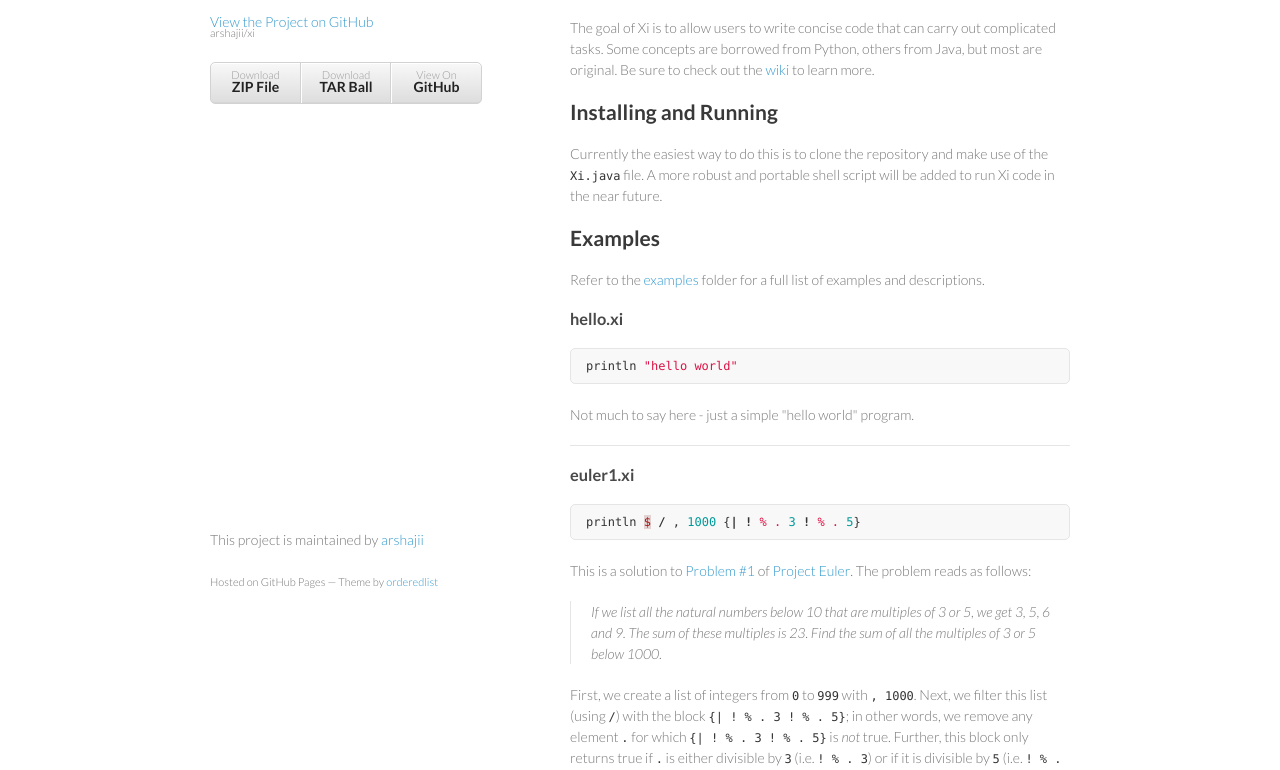
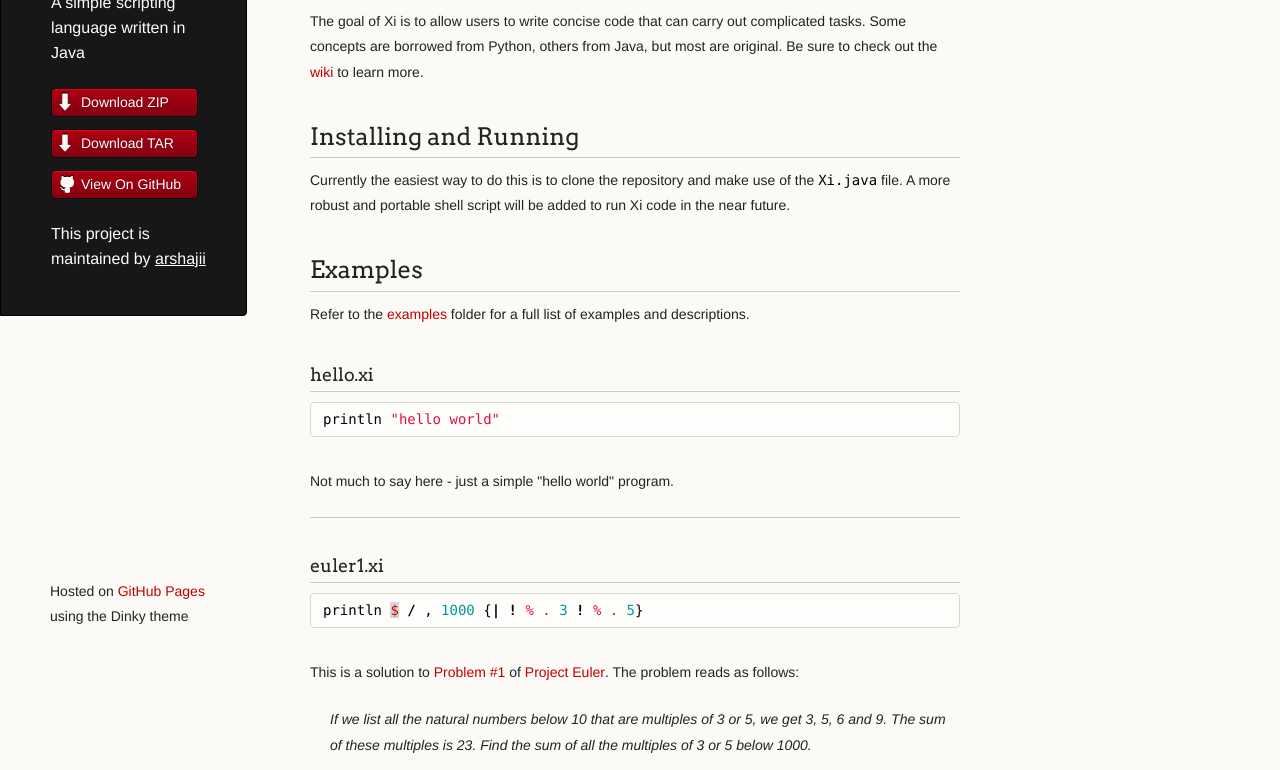
Before and after one commit to fofo13/xi, a plain HTML site: page index.html in a window 1280 px wide. Shown: the part 139-909 px from the top of the page. Drawn offline with Linux system fonts and the light colour scheme.

Commit message:
Create gh-pages branch via GitHub

```diff
--- a/index.html
+++ b/index.html
@@ -7,6 +7,7 @@
 
     <link rel="stylesheet" href="stylesheets/styles.css">
     <link rel="stylesheet" href="stylesheets/pygment_trac.css">
+    <script src="javascripts/scale.fix.js"></script>
     <meta name="viewport" content="width=device-width, initial-scale=1, user-scalable=no">
     <!--[if lt IE 9]>
     <script src="//html5shiv.googlecode.com/svn/trunk/html5.js"></script>
@@ -15,17 +16,18 @@
   <body>
     <div class="wrapper">
       <header>
-        <h1>Xi</h1>
-        <p>A simple scripting language written in Java</p>
+        <h1 class="header">Xi</h1>
+        <p class="header">A simple scripting language written in Java</p>
 
-        <p class="view"><a href="https://github.com/arshajii/xi">View the Project on GitHub <small>arshajii/xi</small></a></p>
+        <ul>
+          <li class="download"><a class="buttons" href="https://github.com/arshajii/xi/zipball/master">Download ZIP</a></li>
+          <li class="download"><a class="buttons" href="https://github.com/arshajii/xi/tarball/master">Download TAR</a></li>
+          <li><a class="buttons github" href="https://github.com/arshajii/xi">View On GitHub</a></li>
+        </ul>
+
+        <p class="header">This project is maintained by <a class="header name" href="https://github.com/arshajii">arshajii</a></p>
 
 
-        <ul>
-          <li><a href="https://github.com/arshajii/xi/zipball/master">Download <strong>ZIP File</strong></a></li>
-          <li><a href="https://github.com/arshajii/xi/tarball/master">Download <strong>TAR Ball</strong></a></li>
-          <li><a href="https://github.com/arshajii/xi">View On <strong>GitHub</strong></a></li>
-        </ul>
       </header>
       <section>
         <h1>Xi <sub><em>beta</em></sub>
@@ -156,11 +158,10 @@ To "shift up the sequence" we simply assign the old value of <code>a</code> to <
 <p>This content is released under the MIT License. See <a href="https://github.com/arshajii/xi/blob/master/LICENSE.txt"><code>LICENSE.txt</code></a> document for details.</p>
       </section>
       <footer>
-        <p>This project is maintained by <a href="https://github.com/arshajii">arshajii</a></p>
-        <p><small>Hosted on GitHub Pages &mdash; Theme by <a href="https://github.com/orderedlist">orderedlist</a></small></p>
+        <p><small>Hosted on <a href="https://pages.github.com">GitHub Pages</a> using the Dinky theme</small></p>
       </footer>
     </div>
-    <script src="javascripts/scale.fix.js"></script>
+    <!--[if !IE]><script>fixScale(document);</script><![endif]-->
 
   </body>
 </html>
--- a/stylesheets/styles.css
+++ b/stylesheets/styles.css
@@ -1,186 +1,328 @@
-@import url(https://fonts.googleapis.com/css?family=Lato:300italic,700italic,300,700);
+@import url(https://fonts.googleapis.com/css?family=Arvo:400,700,400italic);
+
+/* MeyerWeb Reset */
+
+html, body, div, span, applet, object, iframe,
+h1, h2, h3, h4, h5, h6, p, blockquote, pre,
+a, abbr, acronym, address, big, cite, code,
+del, dfn, em, img, ins, kbd, q, s, samp,
+small, strike, strong, sub, sup, tt, var,
+b, u, i, center,
+dl, dt, dd, ol, ul, li,
+fieldset, form, label, legend,
+table, caption, tbody, tfoot, thead, tr, th, td,
+article, aside, canvas, details, embed,
+figure, figcaption, footer, header, hgroup,
+menu, nav, output, ruby, section, summary,
+time, mark, audio, video {
+  margin: 0;
+  padding: 0;
+  border: 0;
+  font: inherit;
+  vertical-align: baseline;
+}
+
+
+/* Base text styles */
 
 body {
-  padding:50px;
-  font:14px/1.5 Lato, "Helvetica Neue", Helvetica, Arial, sans-serif;
-  color:#777;
-  font-weight:300;
+  padding:10px 50px 0 0;
+  font-family:"Helvetica Neue", Helvetica, Arial, sans-serif;
+	font-size: 14px;
+	color: #232323;
+	background-color: #FBFAF7;
+	margin: 0;
+	line-height: 1.8em;
+	-webkit-font-smoothing: antialiased;
+
 }
 
 h1, h2, h3, h4, h5, h6 {
-  color:#222;
-  margin:0 0 20px;
+  color:#232323;
+  margin:36px 0 10px;
 }
 
-p, ul, ol, table, pre, dl {
-  margin:0 0 20px;
+p, ul, ol, table, dl {
+  margin:0 0 22px;
 }
 
 h1, h2, h3 {
-  line-height:1.1;
+	font-family: Arvo, Monaco, serif;
+  line-height:1.3;
+	font-weight: normal;
+}
+
+h1,h2, h3 {
+	display: block;
+	border-bottom: 1px solid #ccc;
+	padding-bottom: 5px;
 }
 
 h1 {
-  font-size:28px;
+	font-size: 30px;
 }
 
 h2 {
-  color:#393939;
+	font-size: 24px;
 }
 
-h3, h4, h5, h6 {
-  color:#494949;
+h3 {
+	font-size: 18px;
+}
+
+h4, h5, h6 {
+	font-family: Arvo, Monaco, serif;
+	font-weight: 700;
 }
 
 a {
-  color:#39c;
-  font-weight:400;
+  color:#C30000;
+  font-weight:200;
   text-decoration:none;
 }
 
-a small {
-  font-size:11px;
-  color:#777;
-  margin-top:-0.6em;
-  display:block;
+a:hover {
+	text-decoration: underline;
 }
 
-.wrapper {
-  width:860px;
-  margin:0 auto;
+a small {
+	font-size: 12px;
+}
+
+em {
+	font-style: italic;
+}
+
+strong {
+  font-weight:700;
+}
+
+ul li {
+  list-style: inside;
+  padding-left: 25px;
+}
+
+ol li {
+  list-style: decimal inside;
+  padding-left: 20px;
 }
 
 blockquote {
-  border-left:1px solid #e5e5e5;
-  margin:0;
-  padding:0 0 0 20px;
-  font-style:italic;
+  margin: 0;
+  padding: 0 0 0 20px;
+  font-style: italic;
 }
 
+dl, dt, dd, dl p {
+	font-color: #444;
+}
+
+dl dt {
+  font-weight: bold;
+}
+
+dl dd {
+  padding-left: 20px;
+  font-style: italic;
+}
+
+dl p {
+  padding-left: 20px;
+  font-style: italic;
+}
+
+hr {
+  border:0;
+  background:#ccc;
+  height:1px;
+  margin:0 0 24px;
+}
+
+/* Images */
+
+img {
+  position: relative;
+  margin: 0 auto;
+  max-width: 650px;
+  padding: 5px;
+  margin: 10px 0 32px 0;
+  border: 1px solid #ccc;
+}
+
+
+/* Code blocks */
+
 code, pre {
-  font-family:Monaco, Bitstream Vera Sans Mono, Lucida Console, Terminal;
-  color:#333;
-  font-size:12px;
+	font-family: Monaco, "Bitstream Vera Sans Mono", "Lucida Console", Terminal, monospace;
+  color:#000;
+  font-size:14px;
 }
 
 pre {
-  padding:8px 15px;
-  background: #f8f8f8;
-  border-radius:5px;
-  border:1px solid #e5e5e5;
-  overflow-x: auto;
+	padding: 4px 12px;
+  background: #FDFEFB;
+  border-radius:4px;
+  border:1px solid #D7D8C8;
+  overflow: auto;
+  overflow-y: hidden;
+	margin-bottom: 32px;
+}
+
+
+/* Tables */
+
+table {
+  width:100%;
 }
 
 table {
-  width:100%;
-  border-collapse:collapse;
+  border: 1px solid #ccc;
+  margin-bottom: 32px;
+  text-align: left;
+ }
+
+th {
+  font-family: 'Arvo', Helvetica, Arial, sans-serif;
+	font-size: 18px;
+	font-weight: normal;
+  padding: 10px;
+  background: #232323;
+  color: #FDFEFB;
+ }
+
+td {
+  padding: 10px;
+	background: #ccc;
+ }
+
+
+/* Wrapper */
+.wrapper {
+  width:960px;
 }
 
-th, td {
-  text-align:left;
-  padding:5px 10px;
-  border-bottom:1px solid #e5e5e5;
+
+/* Header */
+
+header {
+	background-color: #171717;
+	color: #FDFDFB;
+  width:170px;
+  float:left;
+  position:fixed;
+	border: 1px solid #000;
+	-webkit-border-top-right-radius: 4px;
+	-webkit-border-bottom-right-radius: 4px;
+	-moz-border-radius-topright: 4px;
+	-moz-border-radius-bottomright: 4px;
+	border-top-right-radius: 4px;
+	border-bottom-right-radius: 4px;
+	padding: 34px 25px 22px 50px;
+	margin: 30px 25px 0 0;
+	-webkit-font-smoothing: antialiased;
 }
 
-dt {
-  color:#444;
-  font-weight:700;
+p.header {
+	font-size: 16px;
 }
 
-th {
-  color:#444;
+h1.header {
+	font-family: Arvo, sans-serif;
+	font-size: 30px;
+	font-weight: 300;
+	line-height: 1.3em;
+	border-bottom: none;
+	margin-top: 0;
 }
 
-img {
-  max-width:100%;
+
+h1.header, a.header, a.name, header a{
+	color: #fff;
 }
 
-header {
-  width:270px;
-  float:left;
-  position:fixed;
+a.header {
+	text-decoration: underline;
+}
+
+a.name {
+	white-space: nowrap;
 }
 
 header ul {
   list-style:none;
-  height:40px;
-
   padding:0;
-
-  background: #eee;
-  background: -moz-linear-gradient(top, #f8f8f8 0%, #dddddd 100%);
-  background: -webkit-gradient(linear, left top, left bottom, color-stop(0%,#f8f8f8), color-stop(100%,#dddddd));
-  background: -webkit-linear-gradient(top, #f8f8f8 0%,#dddddd 100%);
-  background: -o-linear-gradient(top, #f8f8f8 0%,#dddddd 100%);
-  background: -ms-linear-gradient(top, #f8f8f8 0%,#dddddd 100%);
-  background: linear-gradient(top, #f8f8f8 0%,#dddddd 100%);
-
-  border-radius:5px;
-  border:1px solid #d2d2d2;
-  box-shadow:inset #fff 0 1px 0, inset rgba(0,0,0,0.03) 0 -1px 0;
-  width:270px;
 }
 
 header li {
-  width:89px;
-  float:left;
-  border-right:1px solid #d2d2d2;
-  height:40px;
+	list-style-type: none;
+  width:132px;
+  height:15px;
+	margin-bottom: 12px;
+	line-height: 1em;
+	padding: 6px 6px 6px 7px;
+
+	background: #AF0011;
+	background: -moz-linear-gradient(top, #AF0011 0%, #820011 100%);
+  background: -webkit-gradient(linear, left top, left bottom, color-stop(0%,#f8f8f8), color-stop(100%,#dddddd));
+  background: -webkit-linear-gradient(top, #AF0011 0%,#820011 100%);
+  background: -o-linear-gradient(top, #AF0011 0%,#820011 100%);
+  background: -ms-linear-gradient(top, #AF0011 0%,#820011 100%);
+  background: linear-gradient(top, #AF0011 0%,#820011 100%);
+
+	border-radius:4px;
+  border:1px solid #0D0D0D;
+
+	-webkit-box-shadow: inset 0px 1px 1px 0 rgba(233,2,38, 1);
+	box-shadow: inset 0px 1px 1px 0 rgba(233,2,38, 1);
+
 }
 
-header ul a {
-  line-height:1;
-  font-size:11px;
-  color:#999;
-  display:block;
-  text-align:center;
-  padding-top:6px;
-  height:40px;
+header li:hover {
+	background: #C3001D;
+	background: -moz-linear-gradient(top, #C3001D 0%, #950119 100%);
+  background: -webkit-gradient(linear, left top, left bottom, color-stop(0%,#f8f8f8), color-stop(100%,#dddddd));
+  background: -webkit-linear-gradient(top, #C3001D 0%,#950119 100%);
+  background: -o-linear-gradient(top, #C3001D 0%,#950119 100%);
+  background: -ms-linear-gradient(top, #C3001D 0%,#950119 100%);
+  background: linear-gradient(top, #C3001D 0%,#950119 100%);
 }
 
-strong {
-  color:#222;
-  font-weight:700;
+a.buttons {
+	-webkit-font-smoothing: antialiased;
+	background: url(../images/arrow-down.png) no-repeat;
+	font-weight: normal;
+	text-shadow: rgba(0, 0, 0, 0.4) 0 -1px 0;
+	padding: 2px 2px 2px 22px;
+	height: 30px;
 }
 
-header ul li + li {
-  width:88px;
-  border-left:1px solid #fff;
+a.github {
+	background: url(../images/octocat-small.png) no-repeat 1px;
 }
 
-header ul li + li + li {
-  border-right:none;
-  width:89px;
+a.buttons:hover {
+	color: #fff;
+	text-decoration: none;
 }
 
-header ul a strong {
-  font-size:14px;
-  display:block;
-  color:#222;
-}
+
+/* Section - for main page content */
 
 section {
-  width:500px;
+  width:650px;
   float:right;
   padding-bottom:50px;
 }
 
-small {
-  font-size:11px;
-}
 
-hr {
-  border:0;
-  background:#e5e5e5;
-  height:1px;
-  margin:0 0 20px;
-}
+/* Footer */
 
 footer {
-  width:270px;
+  width:170px;
   float:left;
   position:fixed;
-  bottom:50px;
+  bottom:10px;
+	padding-left: 50px;
 }
 
 @media print, screen and (max-width: 960px) {
@@ -196,14 +338,18 @@ footer {
     width:auto;
   }
 
+	footer {
+		border-top: 1px solid #ccc;
+		margin:0 84px 0 50px;
+		padding:0;
+	}
+
   header {
     padding-right:320px;
   }
 
   section {
-    border:1px solid #e5e5e5;
-    border-width:1px 0;
-    padding:20px 0;
+    padding:20px 84px 20px 50px;
     margin:0 0 20px;
   }
 
@@ -213,8 +359,8 @@ footer {
 
   header ul {
     position:absolute;
-    right:50px;
-    top:52px;
+    right:130px;
+    top:84px;
   }
 }
 
@@ -224,26 +370,38 @@ footer {
   }
 
   header {
-    padding:0;
+    padding:10px 20px 0;
+		margin-right: 0;
   }
+
+	section {
+    padding:10px 0 10px 20px;
+    margin:0 0 30px;
+  }
+
+	footer {
+		margin: 0 0 0 30px;
+	}
 
   header ul, header p.view {
     position:static;
   }
-
-  pre, code {
-    word-wrap:normal;
-  }
 }
 
 @media print, screen and (max-width: 480px) {
-  body {
-    padding:15px;
+
+  header ul li.download {
+    display:none;
   }
 
-  header ul {
-    display:none;
-  }
+	footer {
+		margin: 0 0 0 20px;
+	}
+
+	footer a{
+		display:block;
+	}
+
 }
 
 @media print {
```
Also changed, not shown: javascripts/scale.fix.js (+20 -17 lines), params.json (+1 -1 lines), images/arrow-down.png (added), images/octocat-small.png (added).
